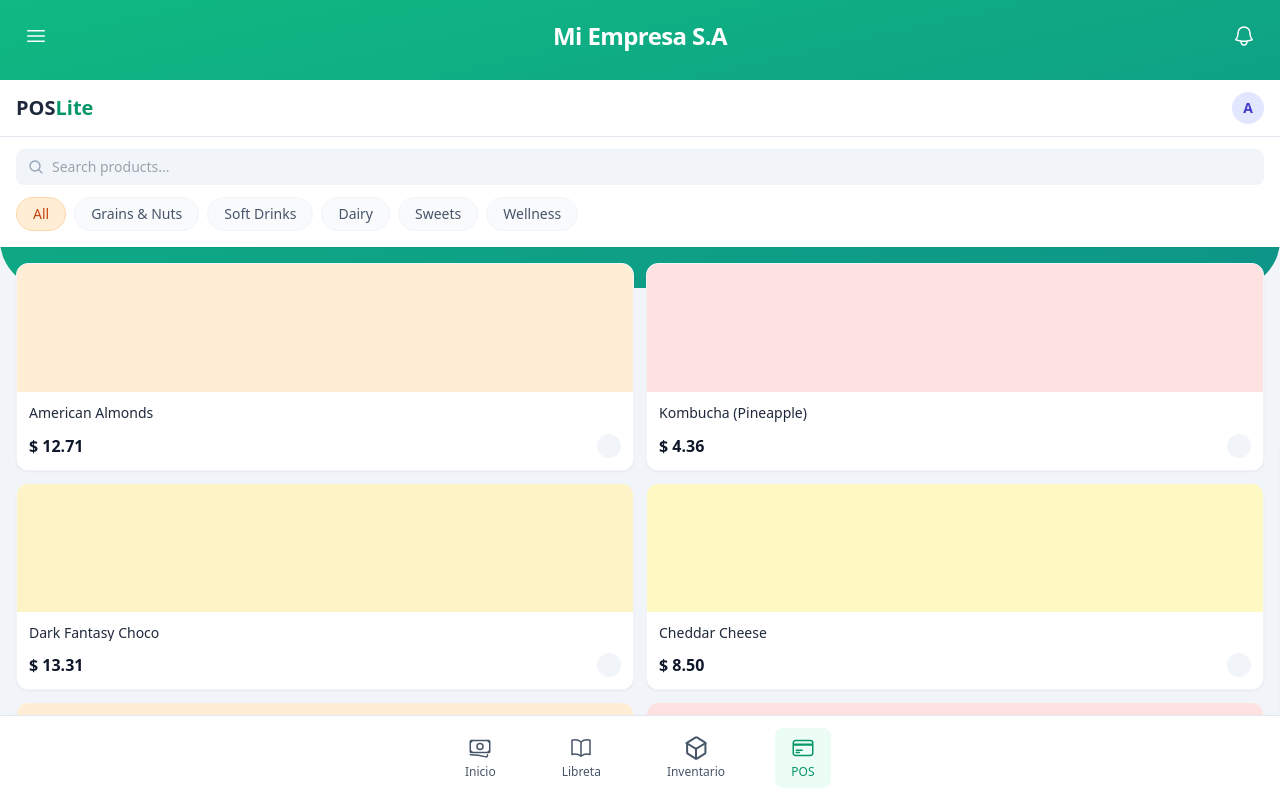
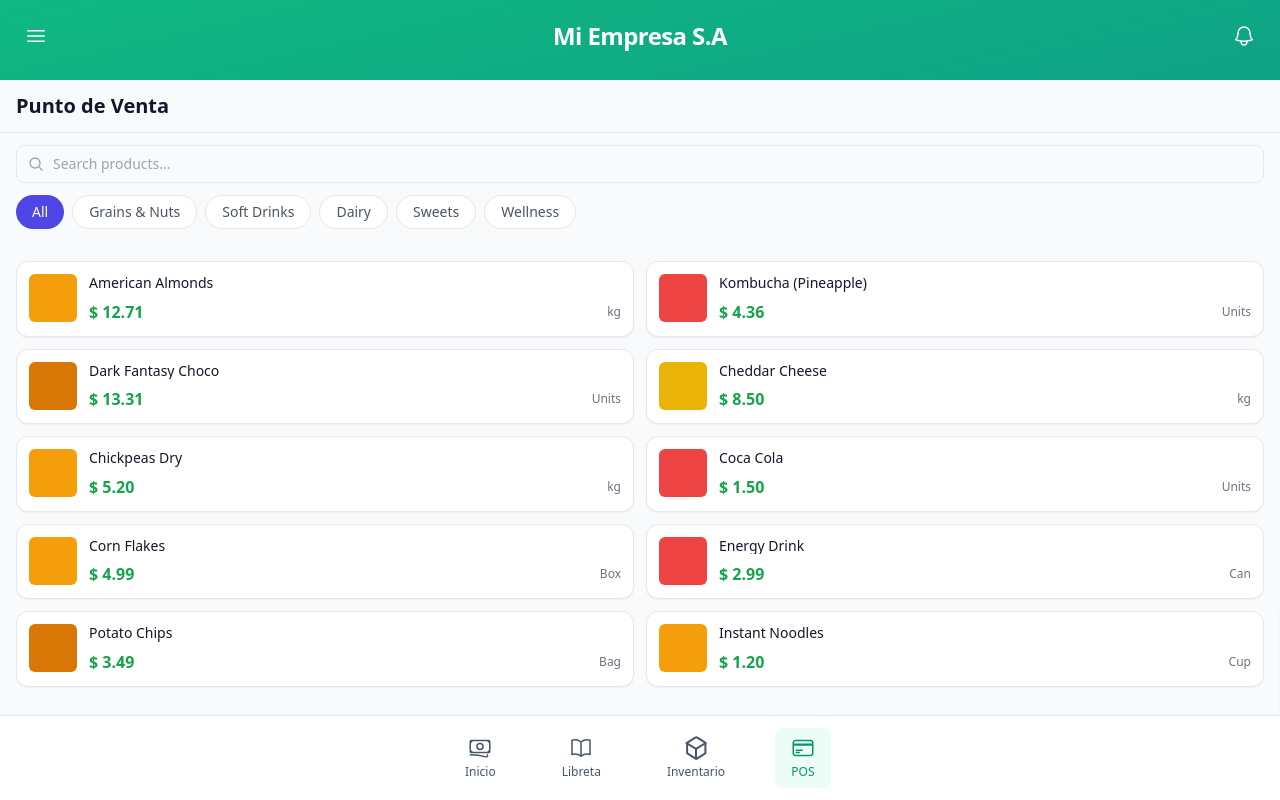
Before and after one commit to cesarakrojas/ledger, a React (Vite) app: page /pos in a window 1280 px wide. Built offline with nearby package versions, Linux system fonts and the light colour scheme.

Commit message:
feat: enhance POSPage UI with improved styling and dark mode support

```diff
--- a/src/pages/pos/POSPage.tsx
+++ b/src/pages/pos/POSPage.tsx
@@ -33,27 +33,25 @@ const PRODUCTS = [
 ];
 
 const ProductCard: React.FC<{ product: any; onAdd: (p: any) => void }> = ({ product, onAdd }) => {
-  const getBgColor = (type: string) => {
+  const badgeColor = (type: string) => {
     switch (type) {
-      case 'grains': return 'bg-orange-100 text-orange-600';
-      case 'drinks': return 'bg-red-100 text-red-600';
-      case 'sweets': return 'bg-amber-100 text-amber-700';
-      case 'dairy': return 'bg-yellow-100 text-yellow-600';
-      default: return 'bg-gray-100 text-gray-600';
+      case 'grains': return 'bg-amber-500';
+      case 'drinks': return 'bg-red-500';
+      case 'sweets': return 'bg-amber-600';
+      case 'dairy': return 'bg-yellow-500';
+      default: return 'bg-gray-500';
     }
   };
 
   return (
-    <div onClick={() => onAdd(product)} className="bg-white rounded-xl shadow-sm border border-slate-100 overflow-hidden flex flex-col active:scale-95 transition-transform duration-100 touch-manipulation h-full">
-      <div className={`h-24 sm:h-32 w-full flex items-center justify-center ${getBgColor(product.category)}`}>
-        <div className="w-8 h-8 opacity-50" />
-      </div>
-      <div className="p-3 flex flex-col flex-grow">
-        <h3 className="font-medium text-slate-800 text-sm leading-tight mb-1 line-clamp-2">{product.name}</h3>
-        <div className="mt-auto pt-2 flex justify-between items-center">
-          <span className="font-bold text-slate-900">{formatCurrency(product.price)}</span>
-          <div className="w-6 h-6 rounded-full bg-slate-100 flex items-center justify-center">
-            <svg className="w-3 h-3 text-slate-600" />
+    <div onClick={() => onAdd(product)} className="bg-white dark:bg-gray-800 rounded-xl border border-gray-200 dark:border-gray-700 overflow-hidden flex flex-col active:scale-95 transition-transform duration-100 touch-manipulation h-full shadow-sm dark:shadow-none">
+      <div className="p-3 flex items-start gap-3">
+        <div className={`w-12 h-12 rounded-md flex-shrink-0 ${badgeColor(product.category)}`} />
+        <div className="flex-1">
+          <h3 className="font-medium text-gray-900 dark:text-gray-100 text-sm leading-tight mb-1 line-clamp-2">{product.name}</h3>
+          <div className="mt-2 flex items-center justify-between">
+            <span className="font-bold text-green-600 dark:text-green-400">{formatCurrency(product.price)}</span>
+            <div className="text-xs text-gray-500 dark:text-gray-300">{product.unit}</div>
           </div>
         </div>
       </div>
@@ -71,9 +69,9 @@ const NumpadComp: React.FC<{ value: string; onChange: (s: string) => void; onAct
   };
 
   return (
-    <div className="grid grid-cols-4 gap-2 p-2 bg-slate-50 rounded-xl">
+    <div className="grid grid-cols-4 gap-2 p-2 bg-gray-50 dark:bg-gray-800 rounded-xl">
       {keys.map(k => (
-        <button key={k} onClick={() => handlePress(k)} className={`h-12 rounded-lg font-semibold text-lg flex items-center justify-center active:scale-95 transition-transform ${['Qty','%','Price'].includes(k) ? 'bg-emerald-50 text-emerald-700 border border-emerald-100' : ''} ${k === '⌫' ? 'bg-red-50 text-red-500 border border-red-100' : ''} ${!['Qty','%','Price','⌫'].includes(k) ? 'bg-white border border-slate-200 text-slate-700 shadow-sm' : ''}`}>{k}</button>
+        <button key={k} onClick={() => handlePress(k)} className={`h-12 rounded-lg font-semibold text-lg flex items-center justify-center active:scale-95 transition-transform ${['Qty','%','Price'].includes(k) ? 'bg-emerald-50 text-emerald-700 border border-emerald-100 dark:bg-emerald-900/20' : ''} ${k === '⌫' ? 'bg-red-50 text-red-500 border border-red-100 dark:bg-red-900/20' : ''} ${!['Qty','%','Price','⌫'].includes(k) ? 'bg-white dark:bg-gray-700 border border-slate-200 dark:border-gray-700 text-slate-700 dark:text-gray-100 shadow-sm dark:shadow-none' : ''}`}>{k}</button>
       ))}
     </div>
   );
@@ -130,27 +128,24 @@ const POSPage: React.FC = () => {
   };
 
   return (
-    <div className="w-full h-full animate-fade-in flex flex-col">
-      <header className="bg-white border-b border-slate-200 px-4 py-3 flex items-center justify-between">
+    <div className="w-full min-h-screen h-full animate-fade-in flex flex-col bg-gray-50 dark:bg-gray-900 text-gray-900 dark:text-gray-100">
+      <header className="bg-transparent border-b border-gray-200 dark:border-gray-700 px-4 py-3 flex items-center justify-between">
         <div className="flex items-center gap-3">
-          <div className="font-bold text-xl text-slate-800">POS<span className="text-emerald-600">Lite</span></div>
-        </div>
-        <div className="flex items-center gap-3">
-          <div className="w-8 h-8 bg-indigo-100 text-indigo-700 rounded-full flex items-center justify-center font-bold text-sm">A</div>
+          <h1 className="font-bold text-xl text-gray-900 dark:text-gray-100">Punto de Venta</h1>
         </div>
       </header>
 
       <div className="flex-1 relative overflow-hidden">
         <div className={`absolute inset-0 flex flex-col transition-transform duration-300 ${activeTab === 'products' ? 'translate-x-0' : '-translate-x-full'}`}>
-          <div className="bg-white px-4 py-3 shadow-sm z-10">
+          <div className="px-4 py-3 z-10">
             <div className="relative mb-3">
-              <SearchIcon className="absolute left-3 top-1/2 -translate-y-1/2 w-4 h-4 text-slate-400" />
-              <input value={searchQuery} onChange={e => setSearchQuery(e.target.value)} placeholder="Search products..." className="w-full bg-slate-100 rounded-lg pl-9 pr-4 py-2 text-sm focus:outline-none focus:ring-2 focus:ring-emerald-500" />
+              <SearchIcon className="absolute left-3 top-1/2 -translate-y-1/2 w-4 h-4 text-gray-400 dark:text-gray-200" />
+              <input value={searchQuery} onChange={e => setSearchQuery(e.target.value)} placeholder="Search products..." className="w-full bg-gray-50 dark:bg-gray-800 border border-gray-200 dark:border-gray-600 rounded-lg pl-9 pr-4 py-2 text-sm placeholder-gray-400 dark:placeholder-gray-500 text-gray-900 dark:text-gray-100 focus:outline-none focus:ring-2 focus:ring-indigo-500" />
             </div>
 
             <div className="flex gap-2 overflow-x-auto pb-1 -mx-4 px-4">
               {CATEGORIES.map(cat => (
-                <button key={cat.id} onClick={() => setSelectedCategory(cat.id)} className={`whitespace-nowrap px-4 py-1.5 rounded-full text-sm font-medium transition-colors ${selectedCategory === cat.id ? 'bg-orange-100 text-orange-700 border border-orange-200' : 'bg-slate-50 text-slate-600 border border-slate-100'}`}>
+                <button key={cat.id} onClick={() => setSelectedCategory(cat.id)} className={`whitespace-nowrap px-4 py-1.5 rounded-full text-sm font-medium transition-colors ${selectedCategory === cat.id ? 'bg-indigo-600 text-white dark:bg-indigo-500' : 'bg-white border border-gray-200 text-gray-600 dark:bg-gray-800 dark:border-gray-700 dark:text-gray-300'}`}>
                   {cat.name}
                 </button>
               ))}
@@ -164,31 +159,31 @@ const POSPage: React.FC = () => {
           </div>
         </div>
 
-        <div className={`absolute inset-0 bg-white flex flex-col transition-transform duration-300 ${activeTab === 'cart' ? 'translate-x-0' : 'translate-x-full'}`}>
-          <div className="px-4 py-3 border-b border-slate-100 flex items-center justify-between bg-white">
+        <div className={`absolute inset-0 bg-white dark:bg-gray-800 flex flex-col transition-transform duration-300 ${activeTab === 'cart' ? 'translate-x-0' : 'translate-x-full'}`}>
+          <div className="px-4 py-3 border-b border-gray-200 dark:border-gray-700 flex items-center justify-between bg-transparent">
             <div className="flex items-center gap-2">
-              <button onClick={() => setActiveTab('products')} className="p-1 -ml-1 text-slate-500">Back</button>
-              <h2 className="font-bold text-lg">Current Order</h2>
+              <button onClick={() => setActiveTab('products')} className="p-1 -ml-1 text-gray-500 dark:text-gray-300">Back</button>
+              <h2 className="font-bold text-lg text-gray-900 dark:text-gray-100">Current Order</h2>
             </div>
-            <div className="text-sm font-medium text-emerald-600 bg-emerald-50 px-3 py-1 rounded-full">Guest</div>
+            <div className="text-sm font-medium text-emerald-600 bg-emerald-50 dark:bg-emerald-900/20 px-3 py-1 rounded-full">Guest</div>
           </div>
 
           <div className="flex-1 overflow-y-auto p-4">
             {cartLocal.length === 0 ? (
-              <div className="h-full flex flex-col items-center justify-center text-slate-400 opacity-60">
+              <div className="h-full flex flex-col items-center justify-center text-gray-400 dark:text-gray-400 opacity-60">
                 <div className="w-16 h-16 mb-4" />
                 <p>Cart is empty</p>
               </div>
             ) : (
               <div className="space-y-3">
                 {cartLocal.map(item => (
-                  <div key={item.id} onClick={() => openItemEditor(item)} className={`relative p-3 rounded-xl border flex justify-between items-start transition-colors cursor-pointer ${editingItem?.id === item.id ? 'bg-indigo-50 border-indigo-200 ring-1 ring-indigo-200' : 'bg-white border-slate-100 shadow-sm'}`}>
+                  <div key={item.id} onClick={() => openItemEditor(item)} className={`relative p-3 rounded-xl border flex justify-between items-start transition-colors cursor-pointer ${editingItem?.id === item.id ? 'bg-indigo-50 dark:bg-indigo-900/20 border-indigo-200 dark:border-indigo-700 ring-1 ring-indigo-200 dark:ring-indigo-700' : 'bg-white dark:bg-gray-800 border-slate-100 dark:border-gray-700 shadow-sm dark:shadow-none'}`}>
                     <div>
-                      <h4 className="font-medium text-slate-900">{item.name}</h4>
-                      <div className="text-xs text-slate-500 mt-1 flex gap-2"><span>{item.qty} x {formatCurrency(item.price)} / {item.unit}</span></div>
+                      <h4 className="font-medium text-gray-900 dark:text-gray-100">{item.name}</h4>
+                      <div className="text-xs text-gray-500 dark:text-gray-300 mt-1 flex gap-2"><span>{item.qty} x {formatCurrency(item.price)} / {item.unit}</span></div>
                     </div>
                     <div className="text-right">
-                      <div className="font-bold text-slate-900">{formatCurrency(item.price * item.qty)}</div>
+                      <div className="font-bold text-gray-900 dark:text-gray-100">{formatCurrency(item.price * item.qty)}</div>
                       {editingItem?.id === item.id && <div className="text-xs text-indigo-600 font-medium mt-1">Editing</div>}
                     </div>
                   </div>
@@ -197,24 +192,24 @@ const POSPage: React.FC = () => {
             )}
           </div>
 
-          <div className="bg-white border-t border-slate-200 shadow-[0_-4px_6px_-1px_rgba(0,0,0,0.05)]">
+          <div className="bg-white dark:bg-gray-800 border-t border-gray-200 dark:border-gray-700 shadow-[0_-4px_6px_-1px_rgba(0,0,0,0.05)] dark:shadow-none">
             {editingItem ? (
-              <div className="p-4 bg-white">
+              <div className="p-4 bg-white dark:bg-gray-800">
                 <div className="flex justify-between items-center mb-3">
-                  <span className="font-medium text-slate-500 text-sm">Editing: <span className="text-slate-900">{editingItem.name}</span></span>
+                  <span className="font-medium text-gray-500 dark:text-gray-300 text-sm">Editing: <span className="text-gray-900 dark:text-gray-100">{editingItem.name}</span></span>
                   <div className="flex gap-2">
-                    <button onClick={() => removeFromCart(editingItem.id)} className="p-2 text-red-500 bg-red-50 rounded-lg">Remove</button>
-                    <button onClick={() => setEditingItem(null)} className="p-2 text-slate-500 bg-slate-100 rounded-lg">Close</button>
+                    <button onClick={() => removeFromCart(editingItem.id)} className="p-2 text-red-500 bg-red-50 dark:bg-red-900/20 rounded-lg">Remove</button>
+                    <button onClick={() => setEditingItem(null)} className="p-2 text-gray-500 dark:text-gray-300 bg-slate-100 dark:bg-gray-700 rounded-lg">Close</button>
                   </div>
                 </div>
 
                 <div className="flex gap-3 mb-3">
-                  <div className="flex-1 bg-slate-100 rounded-lg flex flex-col justify-center px-4 py-2">
-                    <span className="text-xs text-slate-500 uppercase font-semibold tracking-wider">Input</span>
-                    <span className="text-2xl font-mono text-slate-900">{numpadValue}</span>
+                  <div className="flex-1 bg-gray-50 dark:bg-gray-700 rounded-lg flex flex-col justify-center px-4 py-2">
+                    <span className="text-xs text-gray-500 dark:text-gray-300 uppercase font-semibold tracking-wider">Input</span>
+                    <span className="text-2xl font-mono text-gray-900 dark:text-gray-100">{numpadValue}</span>
                   </div>
-                  <div className="flex-none w-24 bg-white border border-slate-200 rounded-lg flex flex-col justify-center items-center">
-                    <span className="text-xs text-slate-400">Current Qty</span>
+                  <div className="flex-none w-24 bg-white dark:bg-gray-800 border border-gray-200 dark:border-gray-700 rounded-lg flex flex-col justify-center items-center">
+                    <span className="text-xs text-gray-400 dark:text-gray-300">Current Qty</span>
                     <span className="text-xl font-bold text-emerald-600">{editingItem.qty}</span>
                   </div>
                 </div>
@@ -224,24 +219,24 @@ const POSPage: React.FC = () => {
             ) : (
               <div className="p-4 space-y-4">
                 <div className="grid grid-cols-3 gap-3">
-                  <button className="flex flex-col items-center justify-center py-2 bg-slate-50 rounded-lg border border-slate-100">
+                  <button className="flex flex-col items-center justify-center py-2 bg-gray-50 dark:bg-gray-800 rounded-lg border border-gray-200 dark:border-gray-700">
                     <UserIcon className="w-5 h-5 text-emerald-600 mb-1" />
-                    <span className="text-xs font-medium text-slate-600">Customer</span>
+                    <span className="text-xs font-medium text-gray-600 dark:text-gray-300">Customer</span>
                   </button>
-                  <button className="flex flex-col items-center justify-center py-2 bg-slate-50 rounded-lg border border-slate-100">
-                    <DocumentTextIcon className="w-5 h-5 text-slate-500 mb-1" />
-                    <span className="text-xs font-medium text-slate-600">Note</span>
+                  <button className="flex flex-col items-center justify-center py-2 bg-gray-50 dark:bg-gray-800 rounded-lg border border-gray-200 dark:border-gray-700">
+                    <DocumentTextIcon className="w-5 h-5 text-slate-500 dark:text-gray-300 mb-1" />
+                    <span className="text-xs font-medium text-gray-600 dark:text-gray-300">Note</span>
                   </button>
-                  <button className="flex flex-col items-center justify-center py-2 bg-slate-50 rounded-lg border border-slate-100">
-                    <div className="w-5 h-5 text-slate-500 mb-1" />
-                    <span className="text-xs font-medium text-slate-600">Actions</span>
+                  <button className="flex flex-col items-center justify-center py-2 bg-gray-50 dark:bg-gray-800 rounded-lg border border-gray-200 dark:border-gray-700">
+                    <div className="w-5 h-5 text-slate-500 dark:text-gray-300 mb-1" />
+                    <span className="text-xs font-medium text-gray-600 dark:text-gray-300">Actions</span>
                   </button>
                 </div>
 
-                <div className="space-y-1 pt-2 border-t border-dashed border-slate-200">
-                  <div className="flex justify-between text-slate-500 text-sm"><span>Subtotal</span><span>{formatCurrency(subtotal)}</span></div>
-                  <div className="flex justify-between text-slate-500 text-sm"><span>Taxes (10%)</span><span>{formatCurrency(tax)}</span></div>
-                  <div className="flex justify-between text-slate-900 font-bold text-xl pt-1"><span>Total</span><span>{formatCurrency(total)}</span></div>
+                <div className="space-y-1 pt-2 border-t border-dashed border-gray-200 dark:border-gray-700">
+                  <div className="flex justify-between text-gray-500 dark:text-gray-300 text-sm"><span>Subtotal</span><span>{formatCurrency(subtotal)}</span></div>
+                  <div className="flex justify-between text-gray-500 dark:text-gray-300 text-sm"><span>Taxes (10%)</span><span>{formatCurrency(tax)}</span></div>
+                  <div className="flex justify-between text-gray-900 dark:text-gray-100 font-bold text-xl pt-1"><span>Total</span><span>{formatCurrency(total)}</span></div>
                 </div>
 
                 <button onClick={proceedPayment} className="w-full bg-emerald-600 text-white font-bold py-4 rounded-xl shadow-lg active:scale-[0.98] transition-transform flex items-center justify-center gap-2">
@@ -254,10 +249,10 @@ const POSPage: React.FC = () => {
         </div>
 
         <div className={`absolute bottom-6 left-4 right-4 z-30 transition-all duration-300 transform ${activeTab === 'products' && cartLocal.length > 0 ? 'translate-y-0 opacity-100' : 'translate-y-20 opacity-0'}`}>
-          <button onClick={() => setActiveTab('cart')} className="w-full bg-slate-900 text-white p-4 rounded-2xl shadow-xl flex items-center justify-between">
+            <button onClick={() => setActiveTab('cart')} className="w-full bg-slate-900 text-white p-4 rounded-2xl shadow-xl flex items-center justify-between">
             <div className="flex items-center gap-3">
-              <div className="bg-white/20 px-3 py-1 rounded-full text-sm font-bold">{cartLocal.reduce((a,b) => a + b.qty, 0)} items</div>
-              <span className="text-sm text-slate-300">View Cart</span>
+              <div className="bg-white/20 dark:bg-white/10 px-3 py-1 rounded-full text-sm font-bold">{cartLocal.reduce((a,b) => a + b.qty, 0)} items</div>
+              <span className="text-sm text-slate-300 dark:text-gray-300">View Cart</span>
             </div>
             <div className="font-bold text-lg">{formatCurrency(total)}</div>
           </button>
```
